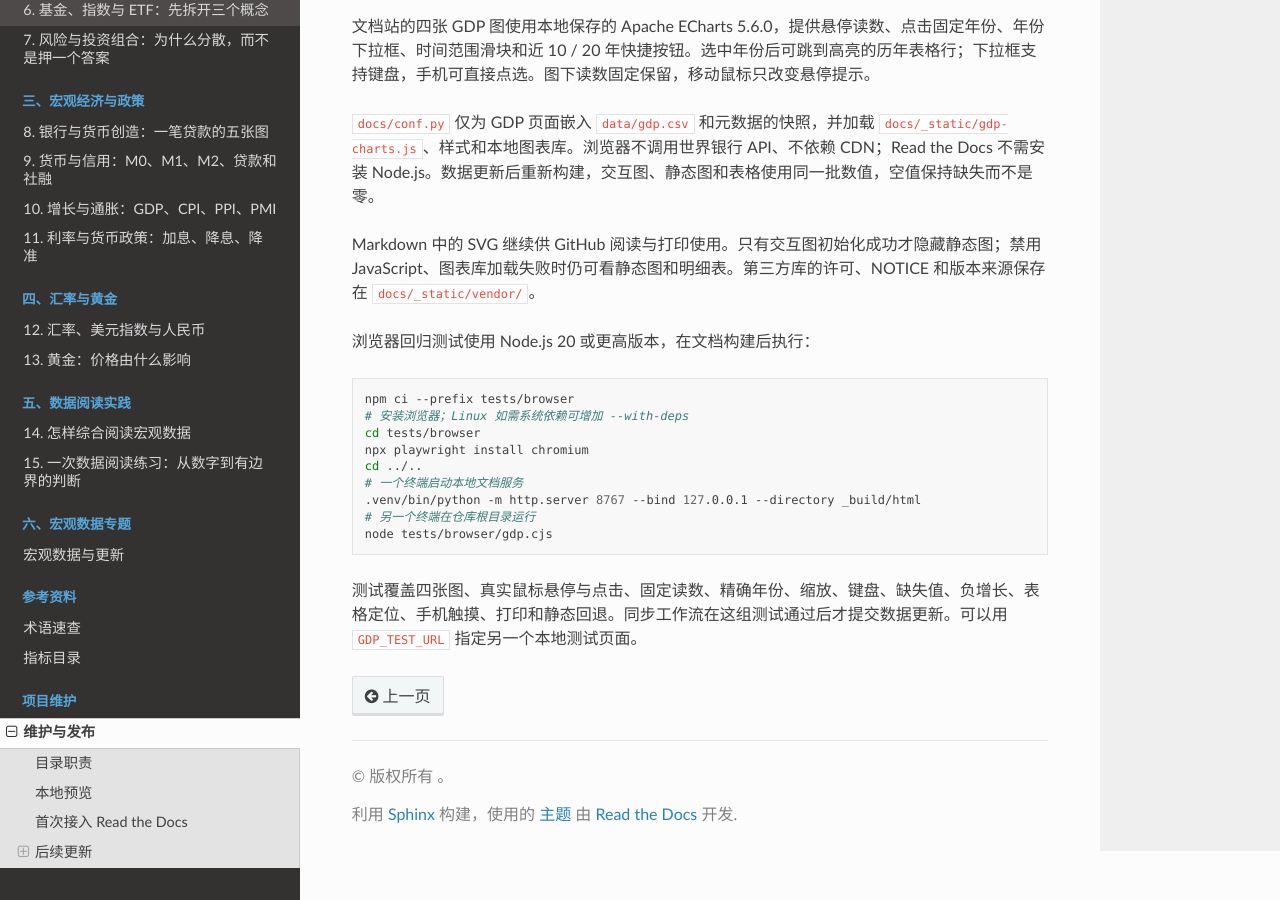
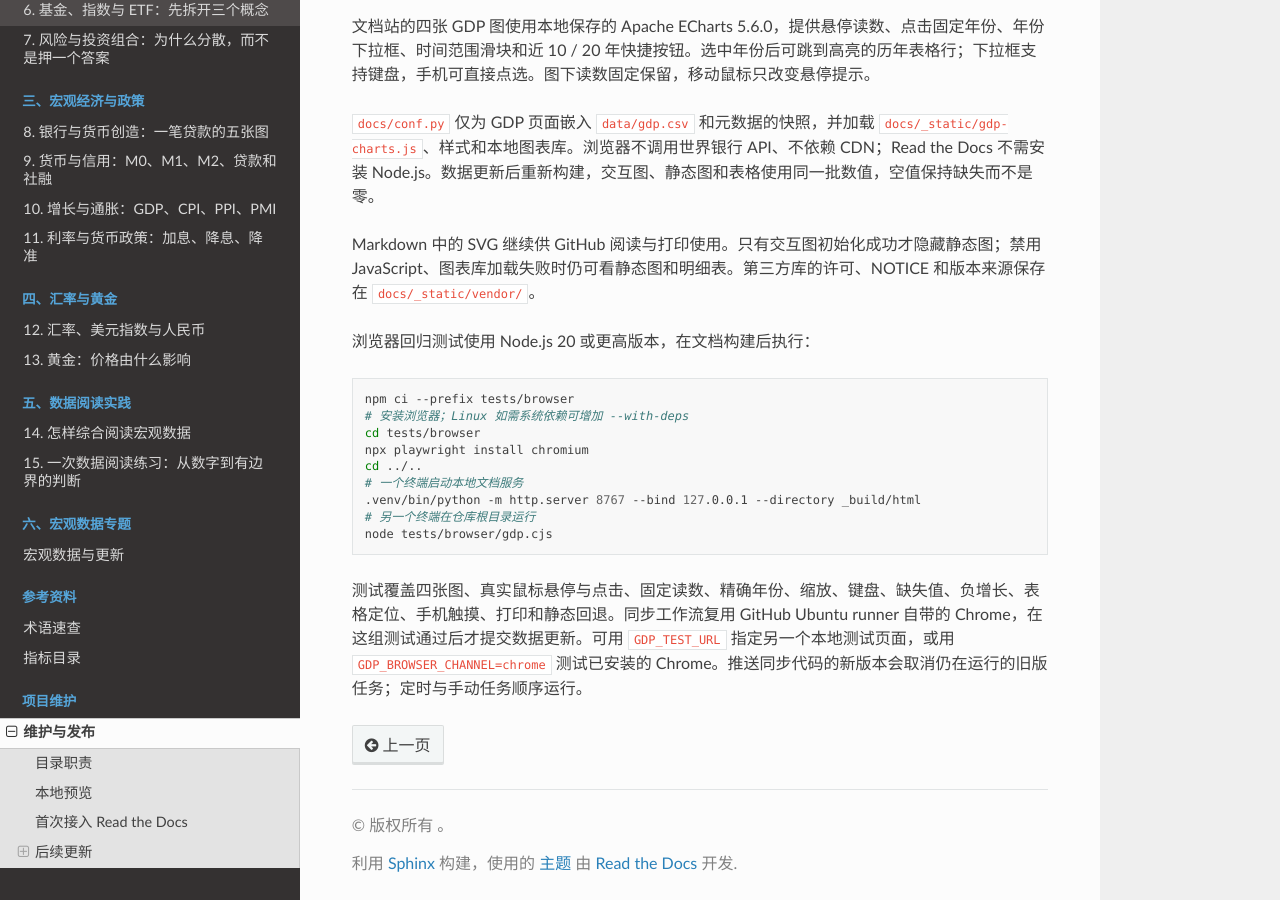
Before and after one commit to calcky/finance, a Sphinx documentation site: the page built from docs/maintenance.md, in a window 1280 px wide and 900 px high, scrolled down 3651 px. Built offline with Sphinx 7.4.7 and the Read the Docs theme 3.1.0, drawn with Linux system fonts in a browser that asks for light colours.

Commit message:
Use runner Chrome for GDP browser checks without extra downloads

````diff
--- a/docs/maintenance.md
+++ b/docs/maintenance.md
@@ -127,4 +127,4 @@ cd ../..
 node tests/browser/gdp.cjs
 ```
 
-测试覆盖四张图、真实鼠标悬停与点击、固定读数、精确年份、缩放、键盘、缺失值、负增长、表格定位、手机触摸、打印和静态回退。同步工作流在这组测试通过后才提交数据更新。可以用 `GDP_TEST_URL` 指定另一个本地测试页面。
+测试覆盖四张图、真实鼠标悬停与点击、固定读数、精确年份、缩放、键盘、缺失值、负增长、表格定位、手机触摸、打印和静态回退。同步工作流复用 GitHub Ubuntu runner 自带的 Chrome，在这组测试通过后才提交数据更新。可用 `GDP_TEST_URL` 指定另一个本地测试页面，或用 `GDP_BROWSER_CHANNEL=chrome` 测试已安装的 Chrome。推送同步代码的新版本会取消仍在运行的旧版任务；定时与手动任务顺序运行。
````
Also changed, not shown: 2 other files.
